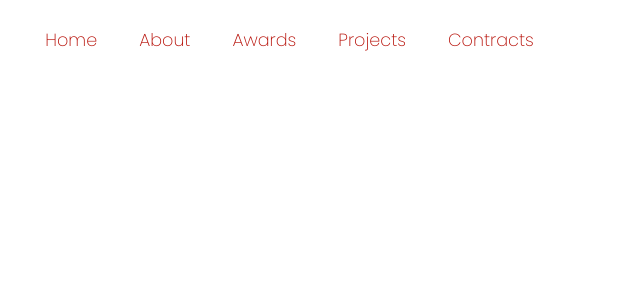
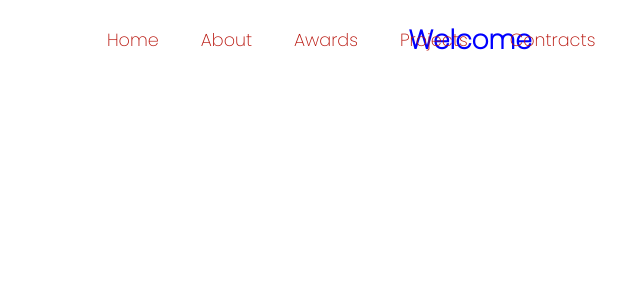
Before and after one commit to mwang840/MaxWang, a React (Create React App) app: page / in a window 1280 px wide. Shown: the top 300 px of the page, without its empty margins (124-764 px from the left). Built offline with nearby package versions, Linux system fonts and the light colour scheme.

Commit message:
fixed test

```diff
--- a/src/components/NavBar/NavBar.js
+++ b/src/components/NavBar/NavBar.js
@@ -10,7 +10,7 @@
 
     render(){
     return (<nav className="NavbarItems">
-        <h1 className="navbar-logo"><i className="fa-brands fa-react"></i></h1>
+        <h1 className="navbar-logo">Welcome<i className="fa-brands fa-react"></i></h1>
         <div className="menu-icon" onClick={this.handleClick}><i className={this.state.clicked ? "fas fa-times" : "fa-solid fa-bars"}></i></div>
         <ul className={this.state.clicked ? "nav-menu active" : "nav-menu"}>
             {MenuItems.map((item, index)=>{
```
